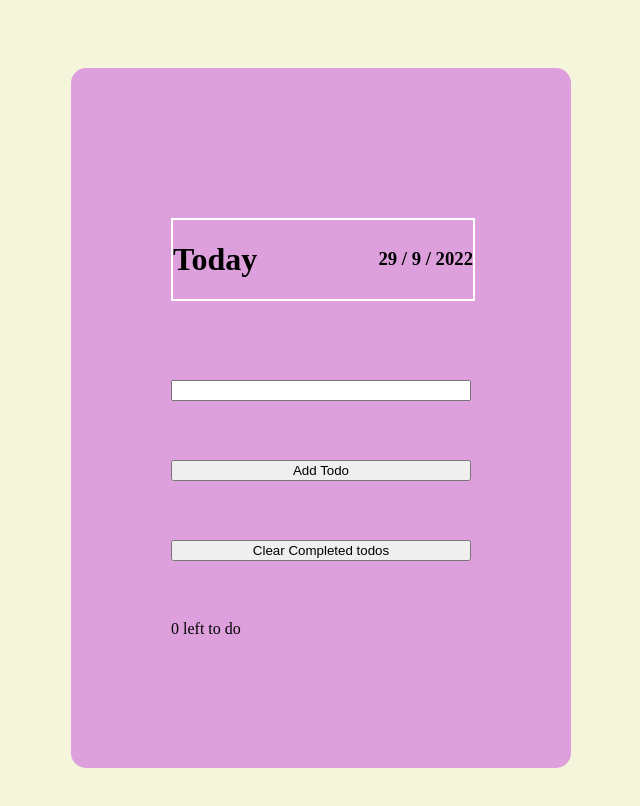
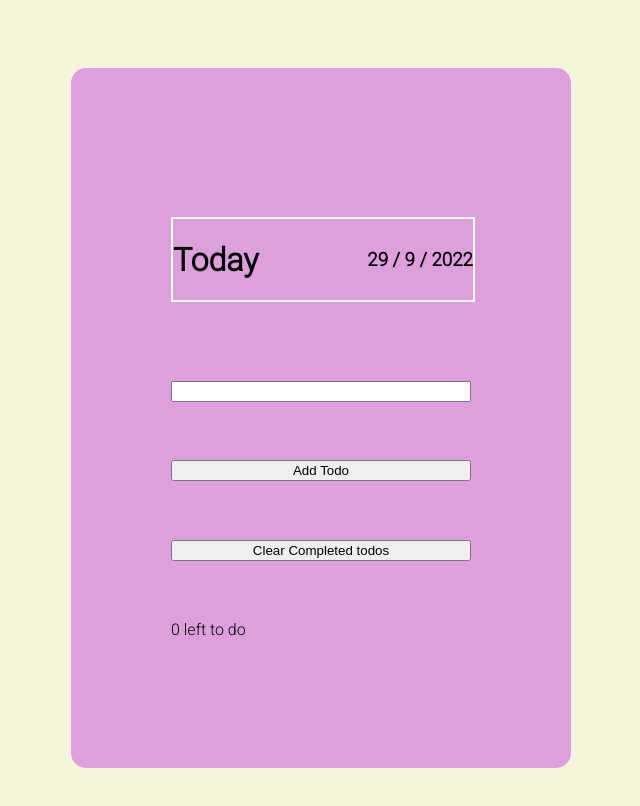
Before and after one commit to Valeprogr/my-first-react-project, a React (Create React App) app: page / in a window 1280 px wide. Shown: the top 806 px of the page, without its empty margins (319-959 px from the left). Built offline with nearby package versions, Linux system fonts and the light colour scheme.

Commit message:
add font-style

```diff
--- a/public/index.html
+++ b/public/index.html
@@ -25,6 +25,9 @@
       Learn how to configure a non-root public URL by running `npm run build`.
     -->
     <title>React App</title>
+    <link rel="preconnect" href="https://fonts.googleapis.com">
+<link rel="preconnect" href="https://fonts.gstatic.com" crossorigin>
+<link href="https://fonts.googleapis.com/css2?family=Roboto:wght@300&display=swap" rel="stylesheet">
   </head>
   <body>
     <noscript>You need to enable JavaScript to run this app.</noscript>
--- a/src/index.css
+++ b/src/index.css
@@ -3,6 +3,7 @@
     display: flex;
     flex-direction: column;
     align-items: center;
+    font-family: 'Roboto', sans-serif;
 }
 .container{
 background-color: plum;
```
